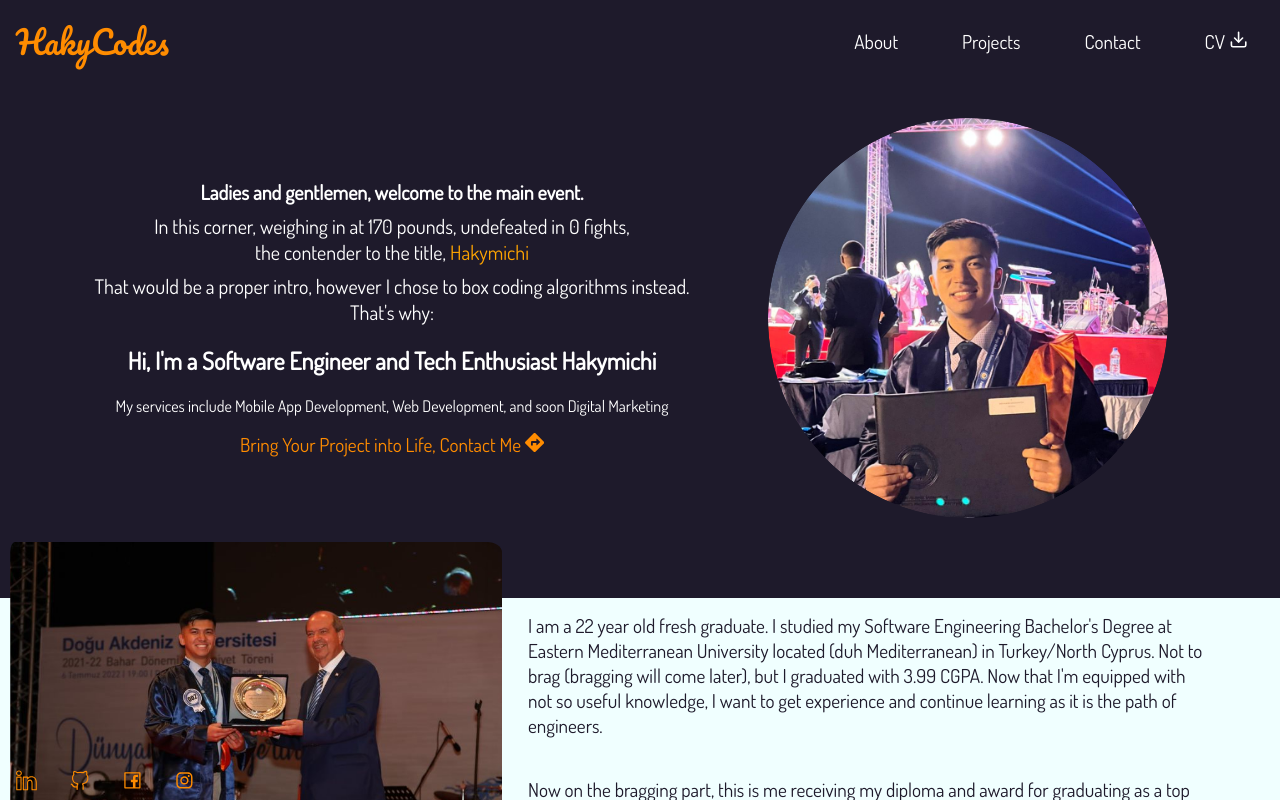
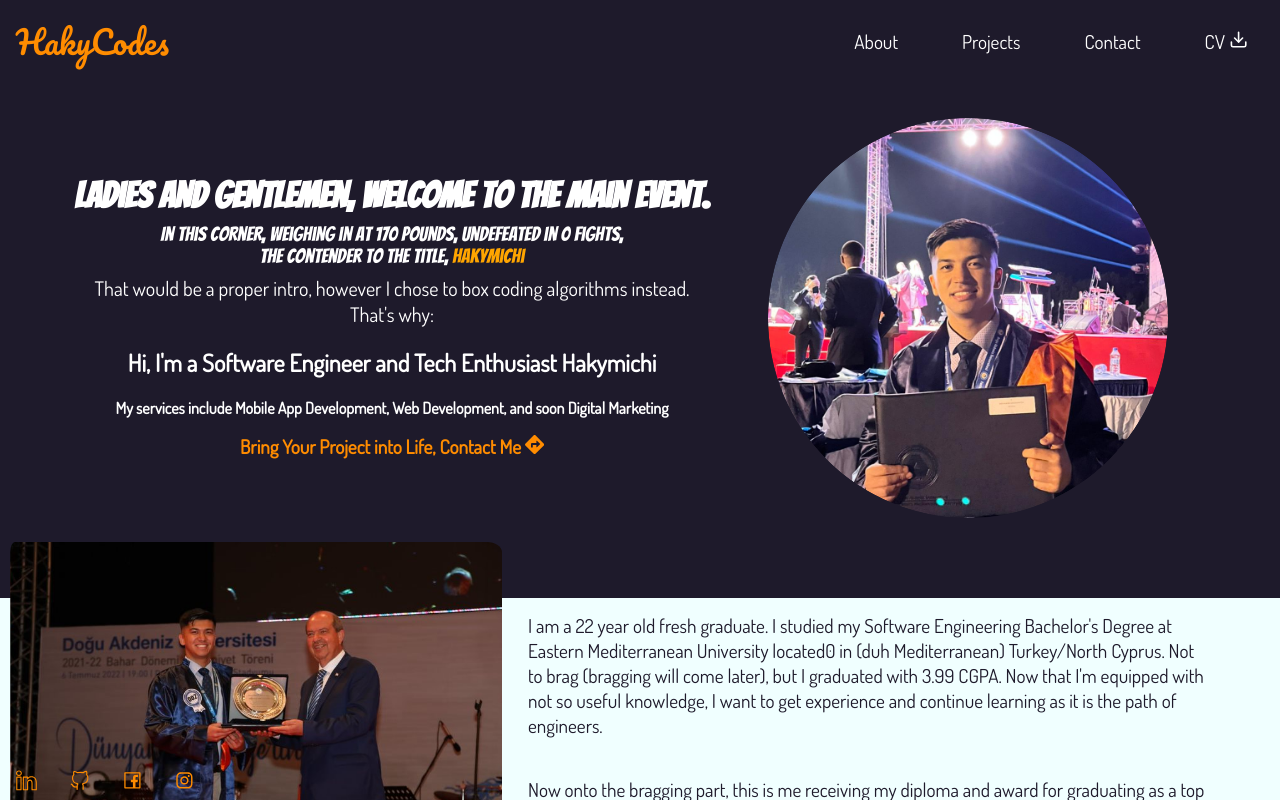
Before and after one commit to abduhakim00/portfolio, a Next.js app: page / in a window 1280 px wide. Shown: the top 800 px of the page. Built offline with nearby package versions, Linux system fonts and the light colour scheme.

Commit message:
added animation to the home page,h1

```diff
--- a/components/about.js
+++ b/components/about.js
@@ -8,14 +8,14 @@ function AboutContents(props) {
       <div className={styles.descr}>
         <p>
           I am a 22 year old fresh graduate. I studied my Software Engineering
-          Bachelor's Degree at Eastern Mediterranean University located (duh
-          Mediterranean) in Turkey/North Cyprus. Not to brag (bragging will come
+          Bachelor's Degree at Eastern Mediterranean University located0 in (duh
+          Mediterranean) Turkey/North Cyprus. Not to brag (bragging will come
           later), but I graduated with 3.99 CGPA. Now that I'm equipped with not
           so useful knowledge, I want to get experience and continue learning as
           it is the path of engineers.
         </p>
         <p className={styles.brag}>
-          Now on the bragging part, this is me receiving my diploma and award
+          Now onto the bragging part, this is me receiving my diploma and award
           for graduating as a top student in all faculty of engineering from the
           president of North Cyprus
         </p>
--- a/package.json
+++ b/package.json
@@ -9,6 +9,7 @@
     "lint": "next lint"
   },
   "dependencies": {
+    "animate.css": "^4.1.1",
     "eslint": "8.29.0",
     "eslint-config-next": "13.0.6",
     "next": "13.0.6",
--- a/pages/index.js
+++ b/pages/index.js
@@ -2,15 +2,22 @@ import styles from "../styles/index.module.css";
 import Link from "next/link";
 import { FaDirections } from "react-icons/fa";
 import AboutContents from "../components/about";
+import "animate.css/animate.min.css";
 
-import React from "react";
+import React, { useEffect, useState } from "react";
 export default function Home() {
+  let [bounce, setBounce] = useState("");
+  useEffect(() => {
+    setTimeout(() => {
+      bounce == "" ? setBounce("bounce") : setBounce("");
+    }, 1000);
+  }, [setTimeout, bounce, setBounce]);
   return (
     <React.Fragment>
       <main className={styles.parent}>
-        <div className={styles.text}>
+        <div className={styles.text} key={Math.random()}>
           <div className={styles.box}>
-            <h2 className={styles.h2}>
+            <h2 className={`${styles.h2} ${styles.bounce}`}>
               Ladies and gentlemen, welcome to the main event.
             </h2>
             <h2 className={styles.h3}>
@@ -40,6 +47,7 @@ export default function Home() {
           <img className={styles.img} src="homepage.jpg" />
         </div>
       </main>
+
       <AboutContents id="about"></AboutContents>
     </React.Fragment>
   );
--- a/styles/index.module.css
+++ b/styles/index.module.css
@@ -1,3 +1,4 @@
+@import url("https://fonts.googleapis.com/css?family=Bangers");
 .parent {
   display: flex;
   margin-top: 3rem;
@@ -45,14 +46,43 @@
 }
 
 .h2 {
-  font-size: 1.25rem;
+  font-size: 2.25rem;
+  font-family: Bangers, sans-serif;
+  overflow: hidden;
+  cursor: pointer;
   margin-bottom: 0;
   margin-top: 0;
+}
+@keyframes swap {
+  0% {
+    transform: translate(0, -10%);
+  }
+  25% {
+    color: darkorange;
+    transform: translate(0, 10%);
+  }
+  50% {
+    color: white;
+    transform: translate(0, -10%);
+  }
+  75% {
+    color: darkorange;
+    transform: translate(0, 10%);
+  }
+  /* You could think of as "step 2" */
+  100% {
+    color: darkorange;
+    transform: translate(0, 0);
+  }
+}
+.bounce {
+  animation: swap 0.5s;
 }
 .h3 {
   font-weight: normal;
   margin: 0.5rem 0;
   font-size: 1.25rem;
+  font-family: Bangers, sans-serif;
 }
 .p {
   margin: 0;
@@ -65,6 +95,7 @@
 }
 .notbox {
   margin-left: 1rem;
+  font-weight: 700;
   text-align: center;
 }
 
```
Also changed, not shown: 1 other file (tests, documents, lock files or other folders).
